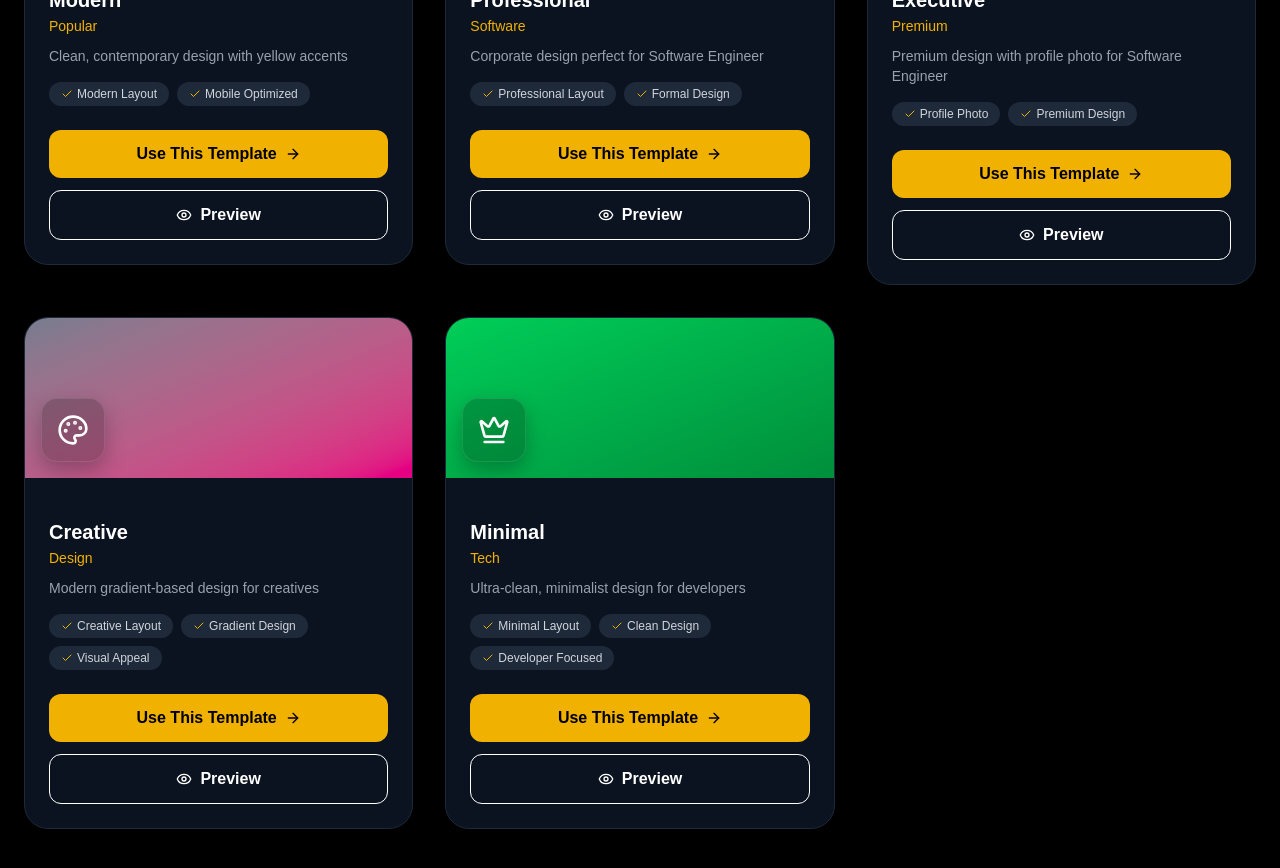
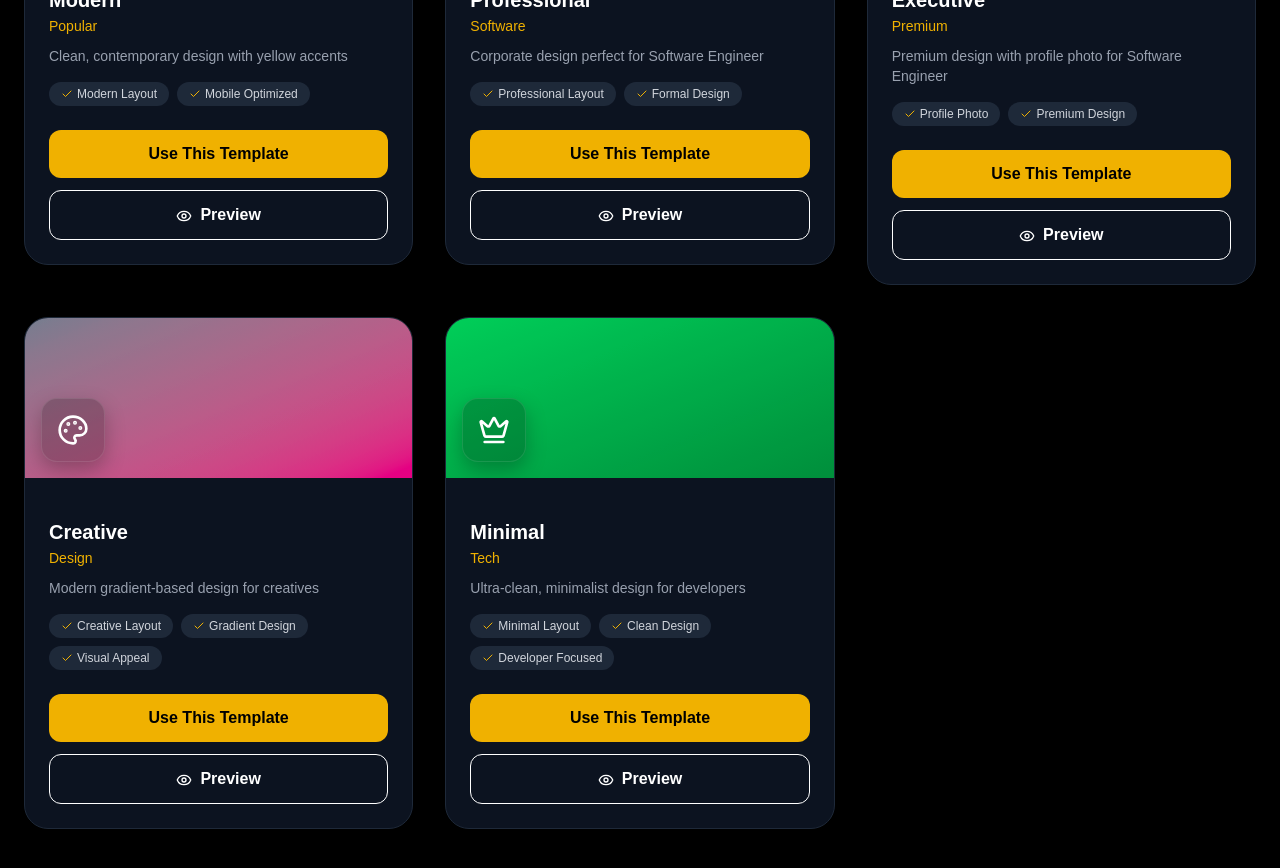
Before and after one commit to meryem-hub/liyuCv_builder, a Next.js app: page /templates in a window 1280 px wide. Shown: the part 720-1588 px from the top of the page. Built offline with nearby package versions, Linux system fonts and the light colour scheme.

Commit message:
final commit

```diff
--- a/app/templates/page.js
+++ b/app/templates/page.js
@@ -271,25 +271,19 @@ function TemplateCard({ template, index, onSelect, onPreview }) {
 
        {/* Buttons */}
 <div className="space-y-3">
-            <button
+  <Link
+    href="/editor"
     onClick={() => onSelect(template.id)}
-              className="
-                w-full bg-yellow-500 text-black font-bold py-3 rounded-xl
-                hover:scale-[1.02] transition-all flex items-center justify-center gap-2
-              "
+    className="block w-full bg-yellow-500 text-black font-bold py-3 rounded-xl hover:scale-[1.02] transition-all text-center"
   >
     Use This Template
-              <ArrowLeft className="w-4 h-4 rotate-180" />
-            </button>
+  </Link>
 
   <button
     onClick={() => onPreview(template.id)}
-              className="
-                w-full border border-white text-white font-semibold py-3 rounded-xl
-                hover:bg-white hover:text-black transition-all flex items-center justify-center gap-2
-              "
+    className="w-full border border-white text-white font-semibold py-3 rounded-xl hover:bg-white hover:text-black transition-all"
   >
-              <Eye className="w-4 h-4" />
+    <Eye className="w-4 h-4 inline mr-2" />
     Preview
   </button>
 </div>
```
Lines whose indentation alone changed are shown as unchanged.
